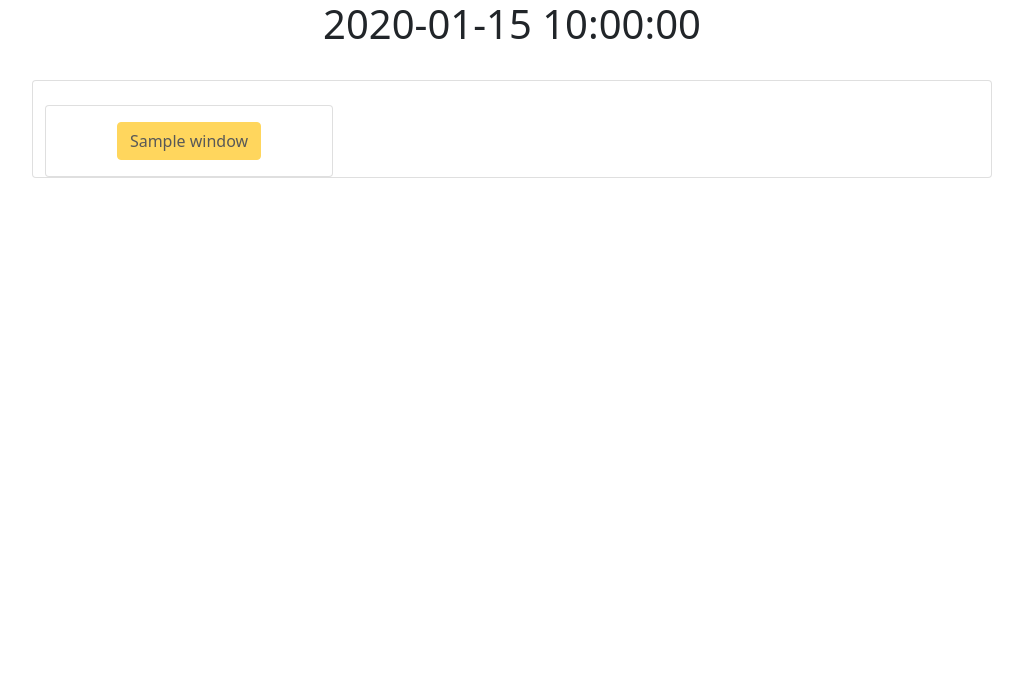
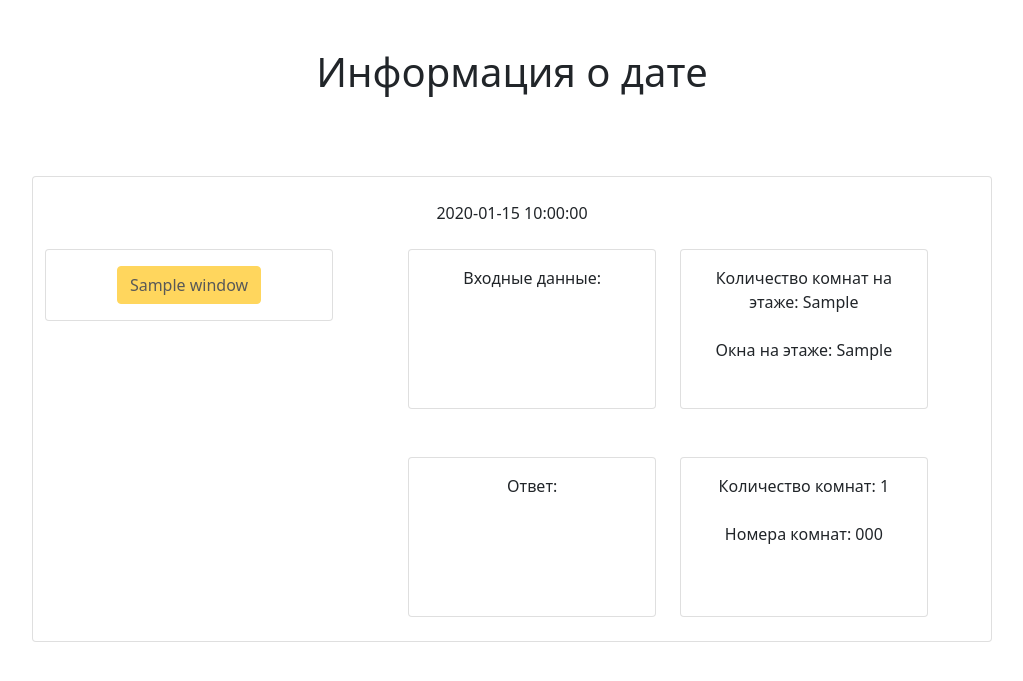
Before and after one commit to 1ayzy/PredProf_practic, a Flask app: template templates/date.html in a window 1280 px wide. Shown: the top 681 px of the page, without its empty margins (128-1151 px from the left). Run offline with Flask 3, Linux system fonts and the light colour scheme; the template is opened without the code that fills it: most values are stand-ins (such as "Sample title", 1, 10 or a date in 2020).

Commit message:
date info added

```diff
--- a/server.py
+++ b/server.py
@@ -11,7 +11,7 @@ def dates_render():
 def date_render(date):
     date_info = get_date_info(str(date)).json()["message"]
     print(date_info)
-    return render_template("date.html", date_info=date_info, windows = [[[True, 1], [True, 2]], [[False, 1], [True, 1]], [[True, 1], [True, 1]]])
+    return render_template("date.html", date_info=date_info, windows = [[[True, 1], [True, 2]], [[False, 1], [True, 1]], [[True, 1], [False, 11]]], date=date)
 
 def main():
     app.run(port=5000, host='127.0.0.1', debug=True)
--- a/templates/date.html
+++ b/templates/date.html
@@ -12,11 +12,16 @@
 </head>
 <body>
 
-
-<center><h1>{{date_info}}</h1></center>
+<br><br>
+<center><h1>Информация о дате</h1></center>
+<br>
+<br>
 <center>
     <br>
     <div class="card" style="width: 60rem;">
+        <br>
+        {{date}}
+        <br>
         <br>
         <div class="container text-center">
             <div class="row row-cols-auto">
@@ -41,11 +46,54 @@
                         </div>
                     </div>
                 </div>
+
+                <div class="container text-center">
+                    <div class="row">
+                        <div class="col">
+                            <div class="card" style="height: 10rem;">
+                                <div class="card-body">
+                                    Входные данные:
+                                </div>
+                            </div>
+                        </div>
+                        <div class="col">
+                            <div class="card" style="height: 10rem;">
+                                <div class="card-body">
+                                    Количество комнат на этаже: {{rooms_per_floor}}
+                                    <br>
+                                    <br>
+                                    Окна на этаже: {{windows_per_floor}}
+                                </div>
+                            </div>
+                        </div>
+                    </div>
+                    <br>
+                    <br>
+                    <div class="row">
+                        <div class="col">
+                            <div class="card" style="height: 10rem;">
+                                <div class="card-body">
+                                    Ответ:
+                                </div>
+                            </div>
+                        </div>
+                        <div class="col">
+                            <div class="card" style="height: 10rem;">
+                                <div class="card-body">
+                                    Количество комнат: {{count_numbers}}
+                                    <br>
+                                    <br>
+                                    Номера комнат: {{numbers}}
+                                </div>
+                            </div>
+                        </div>
+                    </div>
+                </div>
                 <br>
             </div>
         </div>
+        <br>
     </div>
-    <br>
 </center>
 
 
```
